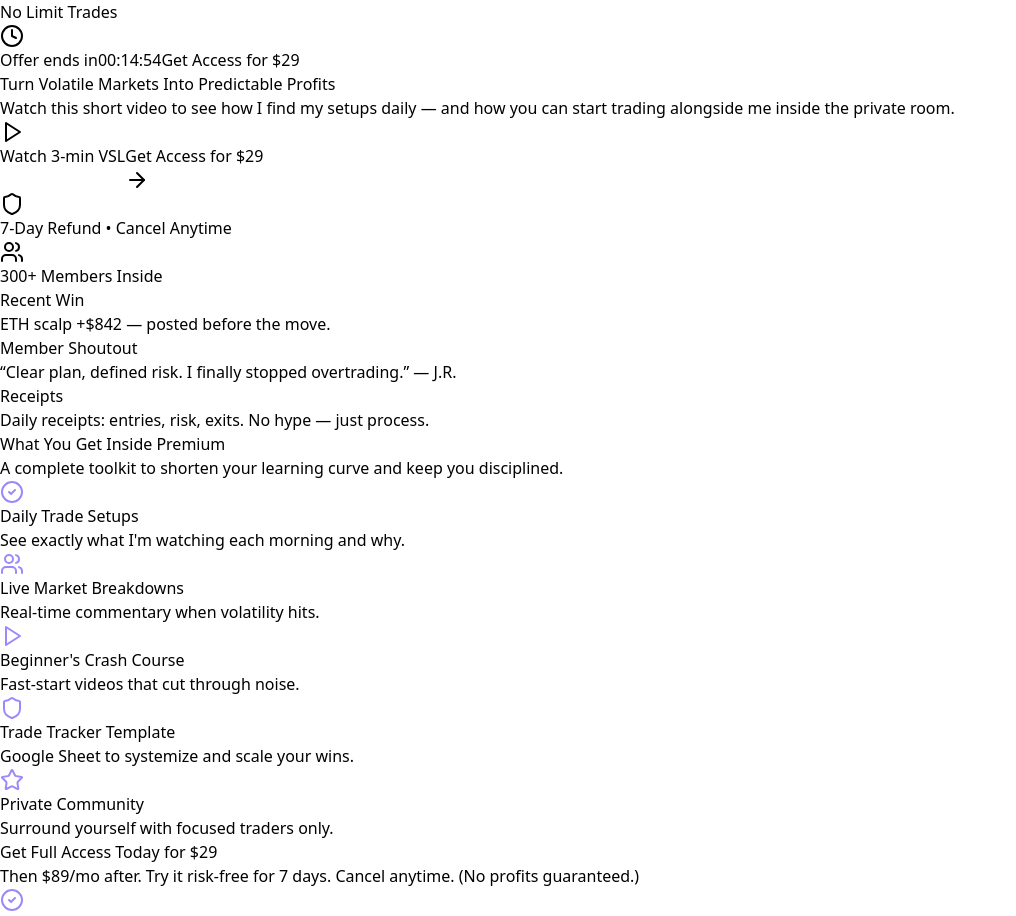
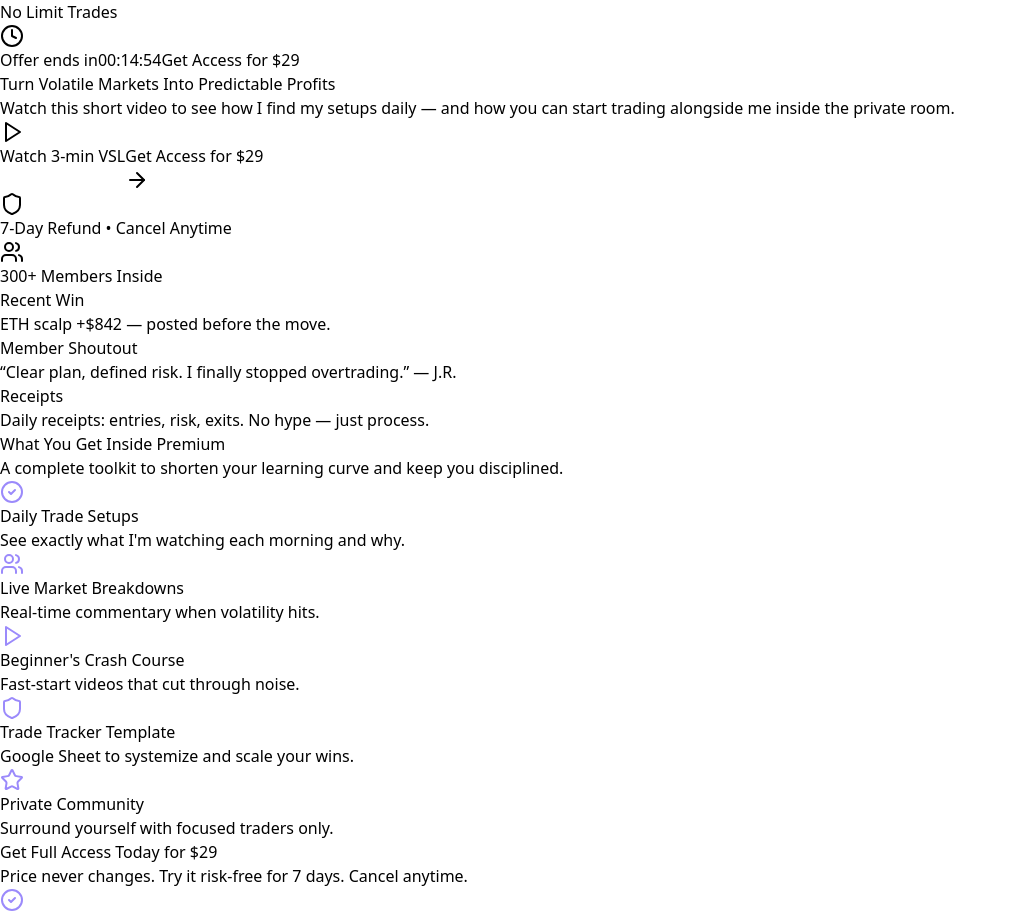
Before and after one commit to dylanhartman3/no-limit-trades, a Next.js app: page / in a window 1280 px wide. Shown: the top 916 px of the page, without its empty margins (0-1016 px from the left). Built offline with nearby package versions, Linux system fonts and the light colour scheme.

Commit message:
Update index.tsx

```diff
--- a/pages/index.tsx
+++ b/pages/index.tsx
@@ -194,7 +194,7 @@ export default function NoLimitTradesVSL() {
               Get Full Access Today for <span className="text-[#9B8AFB]">$29</span>
             </h3>
             <p className="mt-3 max-w-xl text-white/80">
-              Then $89/mo after. Try it risk-free for 7 days. Cancel anytime. (No profits guaranteed.)
+              Price never changes. Try it risk-free for 7 days. Cancel anytime.
             </p>
             <ul className="mt-6 space-y-2 text-white/80">
               <li className="flex items-start gap-2">
```
